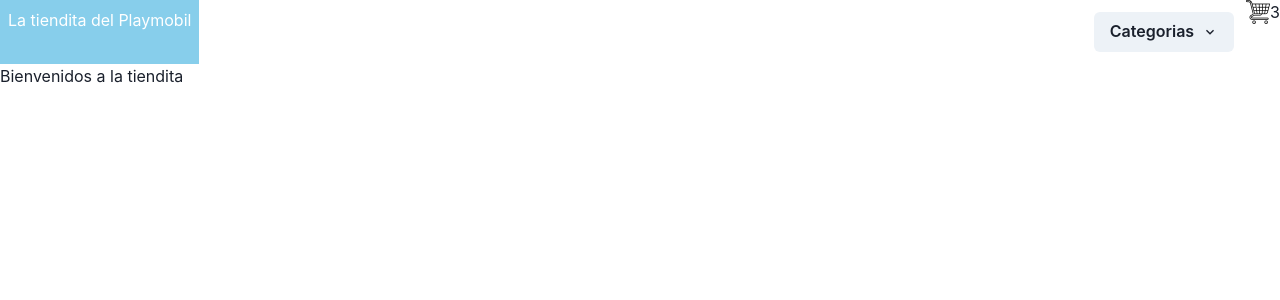
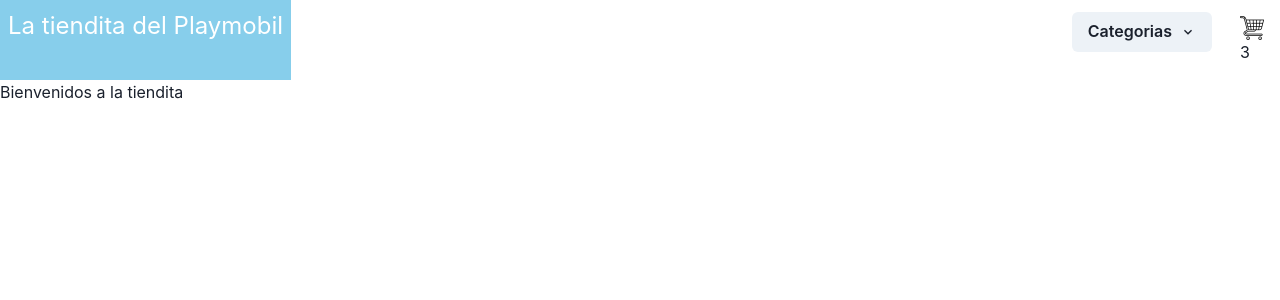
Before and after one commit to Airesesteban/Proyectocoder_react_Aires, a React (Vite) app: page / in a window 1280 px wide. Shown: the top 300 px of the page. Built offline with nearby package versions, Linux system fonts and the light colour scheme.

Commit message:
agrego styles y readme

```diff
--- a/src/components/CartWidget.jsx
+++ b/src/components/CartWidget.jsx
@@ -1,11 +1,13 @@
 import React from 'react'
-import {Flex} from '@chakra-ui/react'
+import {Box, Flex} from '@chakra-ui/react'
 
 const Cartwidget = () => {
   return (
     <Flex>
-        <img src="src/images/shopping-cart.png" />
-        <p>3</p>
+        <Box m={2} p={2}>
+          <img src="src/images/shopping-cart.png" />
+          <p>3</p>
+        </Box>
     </Flex>
   )
 }
--- a/src/components/ItemListContainer.jsx
+++ b/src/components/ItemListContainer.jsx
@@ -3,7 +3,7 @@
 const ItemListContainer = ({greeting}) => {
   return (
     <div>
-        <p>{greeting}</p>
+        <p >{greeting}</p>
     </div>
   )
 }
--- a/src/components/NavBar.jsx
+++ b/src/components/NavBar.jsx
@@ -6,7 +6,7 @@
 const  NavBar  = () => {
   return (
     <Flex>
-      <Box p="2" bg="skyblue" color="white">
+      <Box p="2" bg="skyblue" color="white" fontSize={24}>
         La tiendita del Playmobil
       </Box>
       <Spacer/>
```
Also changed, not shown: 1 other file (tests, documents, lock files or other folders).
